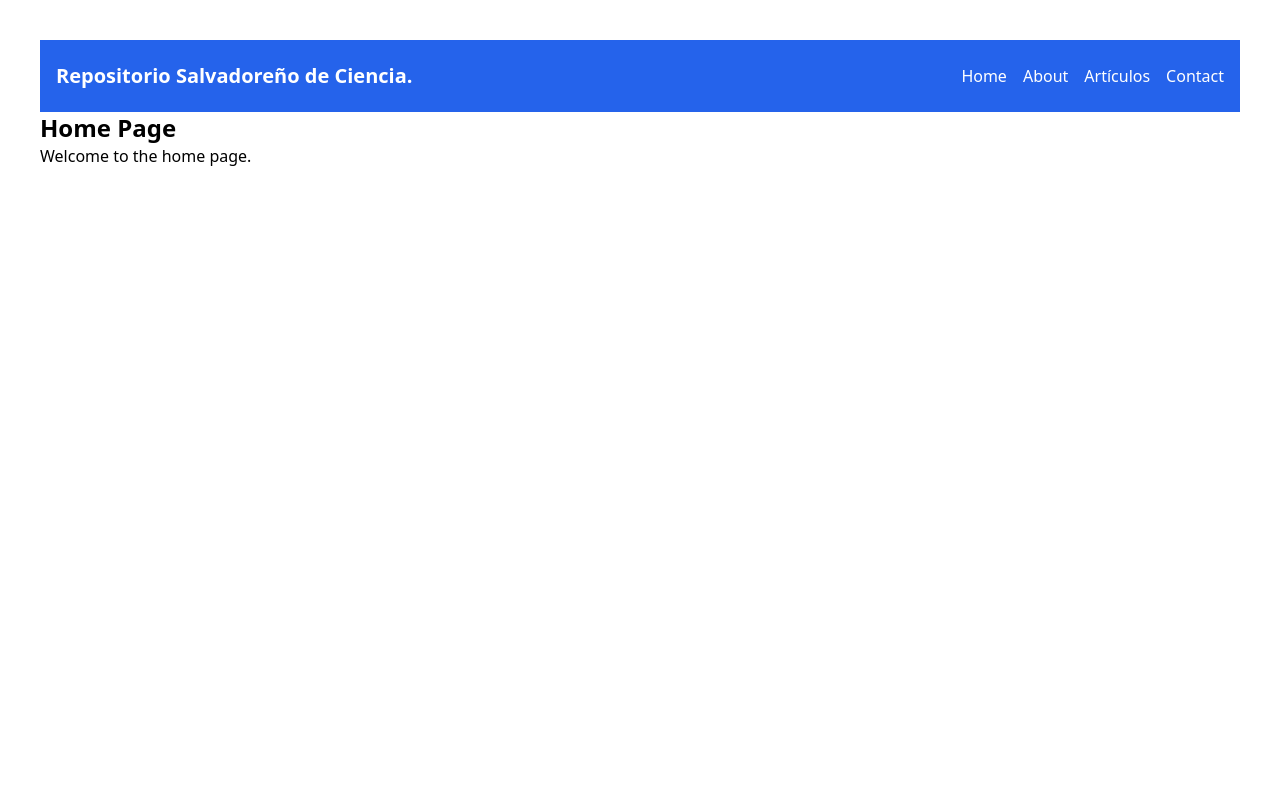
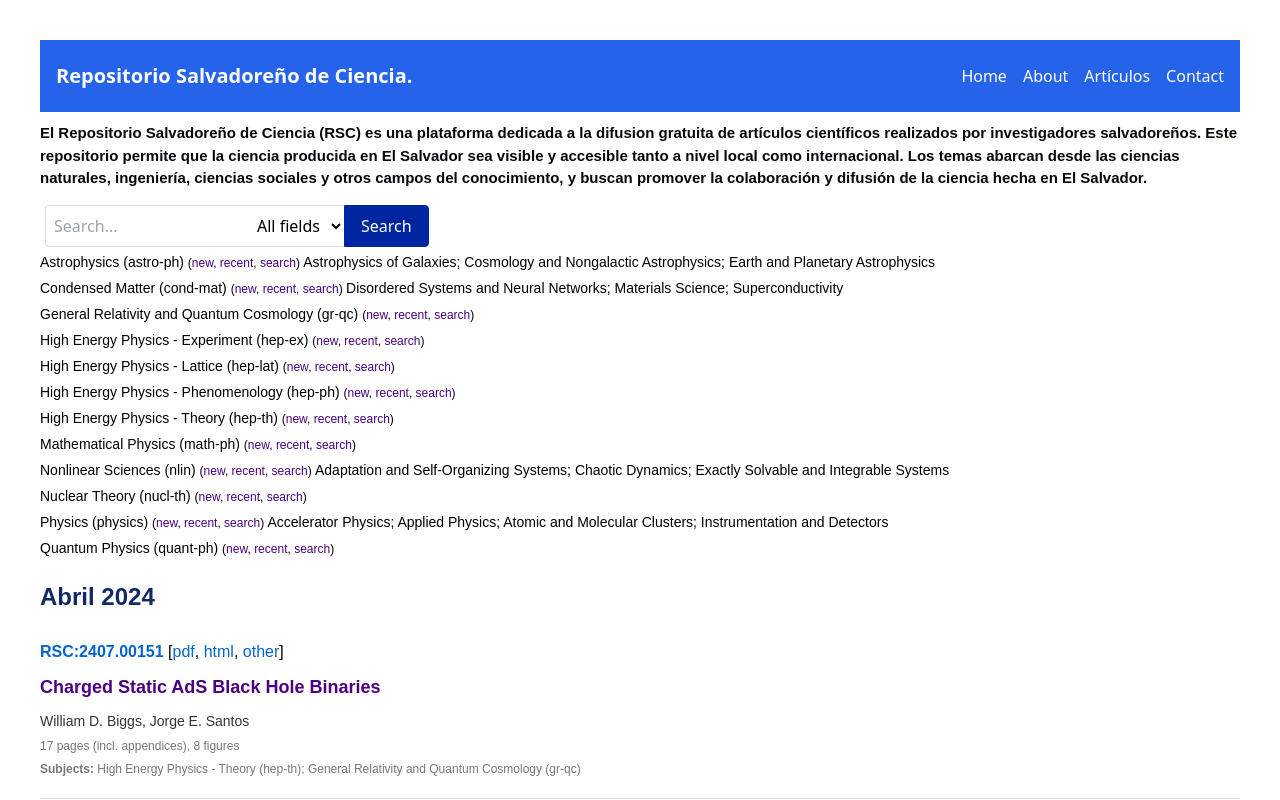
Before and after one commit to jromerooo2/salvadoran_arxiv, a Vue app: page / in a window 1280 px wide. Shown: the top 800 px of the page. Built offline with nearby package versions, Linux system fonts and the light colour scheme.

Commit message:
Creando una estructure para la pagina principal

```diff
--- a/src/views/Home.vue
+++ b/src/views/Home.vue
@@ -1,6 +1,400 @@
 <template>
-    <div>
-      <h1 class="text-2xl font-bold">Home Page</h1>
-      <p>Welcome to the home page.</p>
+
+
+<div class="container">
+  <h2>
+    El Repositorio Salvadoreño de Ciencia (RSC) es una plataforma dedicada a la difusion gratuita de artículos científicos realizados por investigadores salvadoreños. Este repositorio permite que la ciencia producida en El Salvador sea visible y accesible tanto a nivel local como internacional. Los temas abarcan desde las ciencias naturales, ingeniería, ciencias sociales y otros campos del conocimiento, y buscan promover la colaboración y difusión de la ciencia hecha en El Salvador.
+</h2>
+</div>
+
+
+
+<!-- SEARCH BAR -->
+<div class="search-bar">
+    <input
+      type="text"
+      class="search-input"
+      placeholder="Search..."
+      v-model="searchQuery"
+    />
+    <select v-model="selectedField" class="search-select">
+      <option>All fields</option>
+      <option>Title</option>
+      <option>Author</option>
+      <option>Abstract</option>
+    </select>
+    <button @click="performSearch" class="search-button">Search</button>
+  </div>
+
+
+  <div class="category-index">
+    <ul>
+      <li v-for="(category, index) in categories" :key="index">
+        {{ category.name }}
+        <span class="links">
+          (<a :href="category.newLink">new</a>,
+          <a :href="category.recentLink">recent</a>,
+          <a :href="category.searchLink">search</a>)
+        </span>
+        <span v-if="category.subcategories.length">
+          {{ category.subcategories }}
+        </span>
+      </li>
+    </ul>
+  </div>
+
+
+<div class="container">
+
+    <h1> Abril 2024 </h1>
+    <div v-for="(article, index) in articles" :key="index" class="article">
+      <p>
+        <strong><a :href="article.link">{{ article.id }}</a></strong>
+        [<a :href="article.pdfLink">pdf</a>, <a :href="article.htmlLink">html</a>, <a :href="article.otherLink">other</a>]
+      </p>
+      <h2 class="article-title">{{ article.title }}</h2>
+      <p class="authors">{{ article.authors }}</p>
+      <p class="comments">{{ article.comments }}</p>
+      <p class="subject"><strong>Subjects:</strong> {{ article.subjects }}</p>
     </div>
-  </template>
+
+    <h1> Marzo 2024 </h1>
+    <div v-for="(article, index) in articles" :key="index" class="article">
+      <p>
+        <strong><a :href="article.link">{{ article.id }}</a></strong>
+        [<a :href="article.pdfLink">pdf</a>, <a :href="article.htmlLink">html</a>, <a :href="article.otherLink">other</a>]
+      </p>
+      <h2 class="article-title">{{ article.title }}</h2>
+      <p class="authors">{{ article.authors }}</p>
+      <p class="comments">{{ article.comments }}</p>
+      <p class="subject"><strong>Subjects:</strong> {{ article.subjects }}</p>
+    </div>
+
+    <h1> Febrero 2024 </h1>
+    <div v-for="(article, index) in articles" :key="index" class="article">
+      <p>
+        <strong><a :href="article.link">{{ article.id }}</a></strong>
+        [<a :href="article.pdfLink">pdf</a>, <a :href="article.htmlLink">html</a>, <a :href="article.otherLink">other</a>]
+      </p>
+      <h2 class="article-title">{{ article.title }}</h2>
+      <p class="authors">{{ article.authors }}</p>
+      <p class="comments">{{ article.comments }}</p>
+      <p class="subject"><strong>Subjects:</strong> {{ article.subjects }}</p>
+    </div>
+</div>
+
+
+</template>
+
+
+
+
+
+
+<script>
+export default {
+  data() {
+    return {
+      searchQuery: '',
+      selectedField: 'All fields',
+
+      categories: [
+        {
+          name: "Astrophysics (astro-ph)",
+          newLink: "#",
+          recentLink: "#",
+          searchLink: "#",
+          subcategories: "Astrophysics of Galaxies; Cosmology and Nongalactic Astrophysics; Earth and Planetary Astrophysics"
+        },
+        {
+          name: "Condensed Matter (cond-mat)",
+          newLink: "#",
+          recentLink: "#",
+          searchLink: "#",
+          subcategories: "Disordered Systems and Neural Networks; Materials Science; Superconductivity"
+        },
+        {
+          name: "General Relativity and Quantum Cosmology (gr-qc)",
+          newLink: "#",
+          recentLink: "#",
+          searchLink: "#",
+          subcategories: ""
+        },
+        {
+          name: "High Energy Physics - Experiment (hep-ex)",
+          newLink: "#",
+          recentLink: "#",
+          searchLink: "#",
+          subcategories: ""
+        },
+        {
+          name: "High Energy Physics - Lattice (hep-lat)",
+          newLink: "#",
+          recentLink: "#",
+          searchLink: "#",
+          subcategories: ""
+        },
+        {
+          name: "High Energy Physics - Phenomenology (hep-ph)",
+          newLink: "#",
+          recentLink: "#",
+          searchLink: "#",
+          subcategories: ""
+        },
+        {
+          name: "High Energy Physics - Theory (hep-th)",
+          newLink: "#",
+          recentLink: "#",
+          searchLink: "#",
+          subcategories: ""
+        },
+        {
+          name: "Mathematical Physics (math-ph)",
+          newLink: "#",
+          recentLink: "#",
+          searchLink: "#",
+          subcategories: ""
+        },
+        {
+          name: "Nonlinear Sciences (nlin)",
+          newLink: "#",
+          recentLink: "#",
+          searchLink: "#",
+          subcategories: "Adaptation and Self-Organizing Systems; Chaotic Dynamics; Exactly Solvable and Integrable Systems"
+        },
+        {
+          name: "Nuclear Theory (nucl-th)",
+          newLink: "#",
+          recentLink: "#",
+          searchLink: "#",
+          subcategories: ""
+        },
+        {
+          name: "Physics (physics)",
+          newLink: "#",
+          recentLink: "#",
+          searchLink: "#",
+          subcategories: "Accelerator Physics; Applied Physics; Atomic and Molecular Clusters; Instrumentation and Detectors"
+        },
+        {
+          name: "Quantum Physics (quant-ph)",
+          newLink: "#",
+          recentLink: "#",
+          searchLink: "#",
+          subcategories: ""
+        }
+      ],
+
+
+
+
+      articles: [
+        {
+          id: "RSC:2407.00151",
+          title: "Charged Static AdS Black Hole Binaries",
+          authors: "William D. Biggs, Jorge E. Santos",
+          comments: "17 pages (incl. appendices), 8 figures",
+          subjects: "High Energy Physics - Theory (hep-th); General Relativity and Quantum Cosmology (gr-qc)",
+          link: "#",
+          pdfLink: "#",
+          htmlLink: "#",
+          otherLink: "#"
+        },
+        {
+          id: "RSC:2407.00318",
+          title: "Landscape of QCD Vacuum",
+          authors: "George Savvidy",
+          comments: "29 pages, 5 figures",
+          subjects: "High Energy Physics - Theory (hep-th); High Energy Physics - Lattice (hep-lat); High Energy Physics - Phenomenology (hep-ph)",
+          link: "#",
+          pdfLink: "#",
+          htmlLink: "#",
+          otherLink: "#"
+        },
+        // Add more articles here
+      ],
+
+
+
+
+
+    };
+  },
+  methods: {
+    performSearch() {
+      // This is where the search logic would go
+      console.log(`Searching for "${this.searchQuery}" in ${this.selectedField}`);
+    }
+  }
+};
+</script>
+
+
+
+
+
+
+
+
+
+
+
+
+<style scoped>
+.container {
+  /* max-width: 900px; */
+  /* margin: 0 auto; */
+  font-family: Arial, sans-serif;
+}
+
+h1 {
+  font-family: Arial;
+  font-weight: bold;
+  font-size: 24px; /* Increase the size */
+  text-align: left; /* Center it on the page */
+  color: #132966; /* Change the color */
+  margin-top: 20px; /* Add some space below the title */
+  margin-bottom: 5px; /* Add some space below the title */
+  letter-spacing: 0px; /* Add some spacing between letters */
+}
+
+
+h2 {
+  font-family: Arial;
+  font-weight: bold;
+  font-size: 15px; /* Increase the size */
+  text-align: left; /* Center it on the page */
+  color: #06080e; /* Change the color */
+  margin-top: 10px; /* Add some space below the title */
+  margin-bottom: 10px; /* Add some space below the title */
+  letter-spacing: 0px; /* Add some spacing between letters */
+}
+
+.article {
+  padding: 15px 0;
+  border-bottom: 1px solid #ddd;
+}
+
+.article-title {
+  font-size: 18px;
+  font-weight: bold;
+  color: #4b0082;
+}
+
+.authors {
+  font-size: 14px;
+  color: #333;
+}
+
+.comments {
+  font-size: 12px;
+  color: #777;
+}
+
+.subject {
+  font-size: 12px;
+  color: #777;
+}
+
+p {
+  margin: 5px 0;
+}
+
+a {
+  color: #0066cc;
+  text-decoration: none;
+}
+
+a:hover {
+  text-decoration: underline;
+}
+
+
+
+
+
+
+
+
+.search-bar {
+  display: flex;
+  align-items: center;
+  background-color: #ffffff; /* Red background color */
+  padding: 5px;
+}
+
+.search-input {
+  padding: 8px;
+  width: 200px;
+  border: 1px solid #ddd;
+  border-right: none;
+  border-radius: 4px 0 0 4px;
+}
+
+.search-select {
+  padding: 8px;
+  border: 1px solid #ddd;
+  border-left: none;
+  border-right: none;
+  border-radius: 0;
+  background-color: white;
+}
+
+.search-button {
+  padding: 8px 16px;
+  background-color: #0025a0;
+  color: white;
+  border: 1px solid #0025a0;
+  border-radius: 0 4px 4px 0;
+  cursor: pointer;
+}
+
+.search-button:hover {
+  background-color: #0025a0;
+}
+
+
+
+
+
+
+
+
+
+
+
+
+.category-index {
+  font-family: Arial, sans-serif;
+  font-size: 14px;
+}
+
+.category-index ul {
+  list-style-type: none;
+  padding: 0;
+}
+
+.category-index li {
+  margin-bottom: 5px;
+}
+
+.category-index a {
+  color: #4b0082;
+  text-decoration: none;
+}
+
+.category-index a:hover {
+  text-decoration: underline;
+}
+
+.links {
+  font-size: 12px;
+}
+
+.subcategories {
+  font-size: 12px;
+  color: #555;
+  margin-left: 10px;
+}
+
+</style>
```
